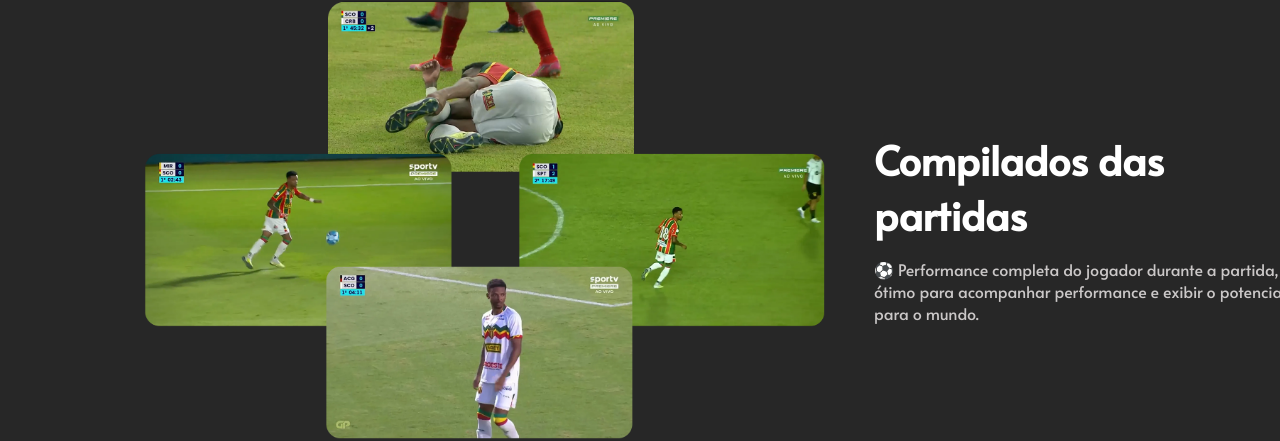
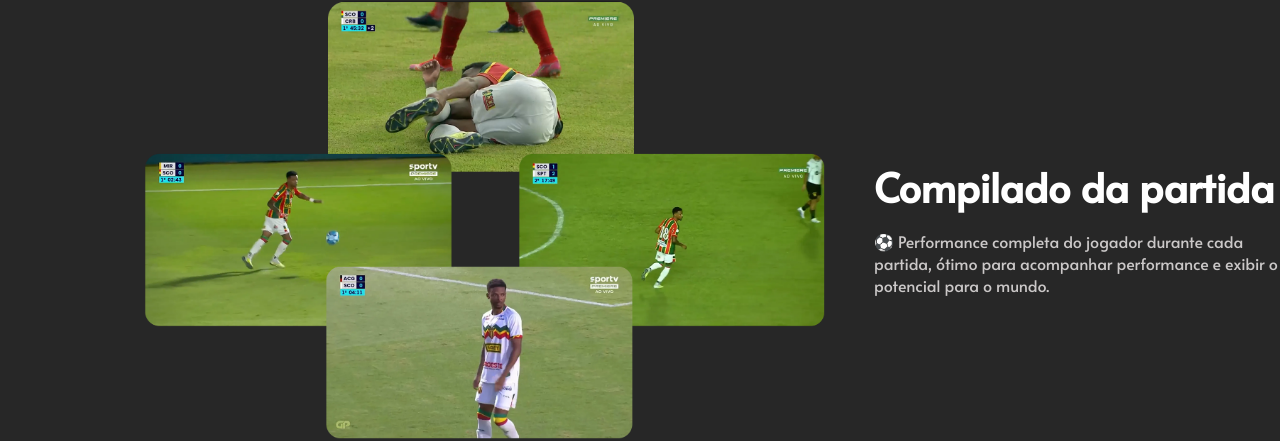
Before and after one commit to gabeporto/gpcomps, a React (Create React App) app: page / in a window 1280 px wide. Shown: the part 761-1202 px from the top of the page. Built offline with nearby package versions, Linux system fonts and the light colour scheme.

Commit message:
fix: fix typo

```diff
--- a/src/App.tsx
+++ b/src/App.tsx
@@ -21,8 +21,8 @@ function App() {
       <SubSection
         backgroundColor="#272727"
         imageSrc="/assets/art2.png"
-        title="Compilados das partidas"
-        text="⚽️ Performance completa do jogador durante a partida, ótimo para acompanhar performance e exibir o potencial para o mundo."
+        title="Compilado da partida"
+        text="⚽️ Performance completa do jogador durante cada partida, ótimo para acompanhar performance e exibir o potencial para o mundo."
         padding='100px'
         imageOnRight={false}
       />
```
